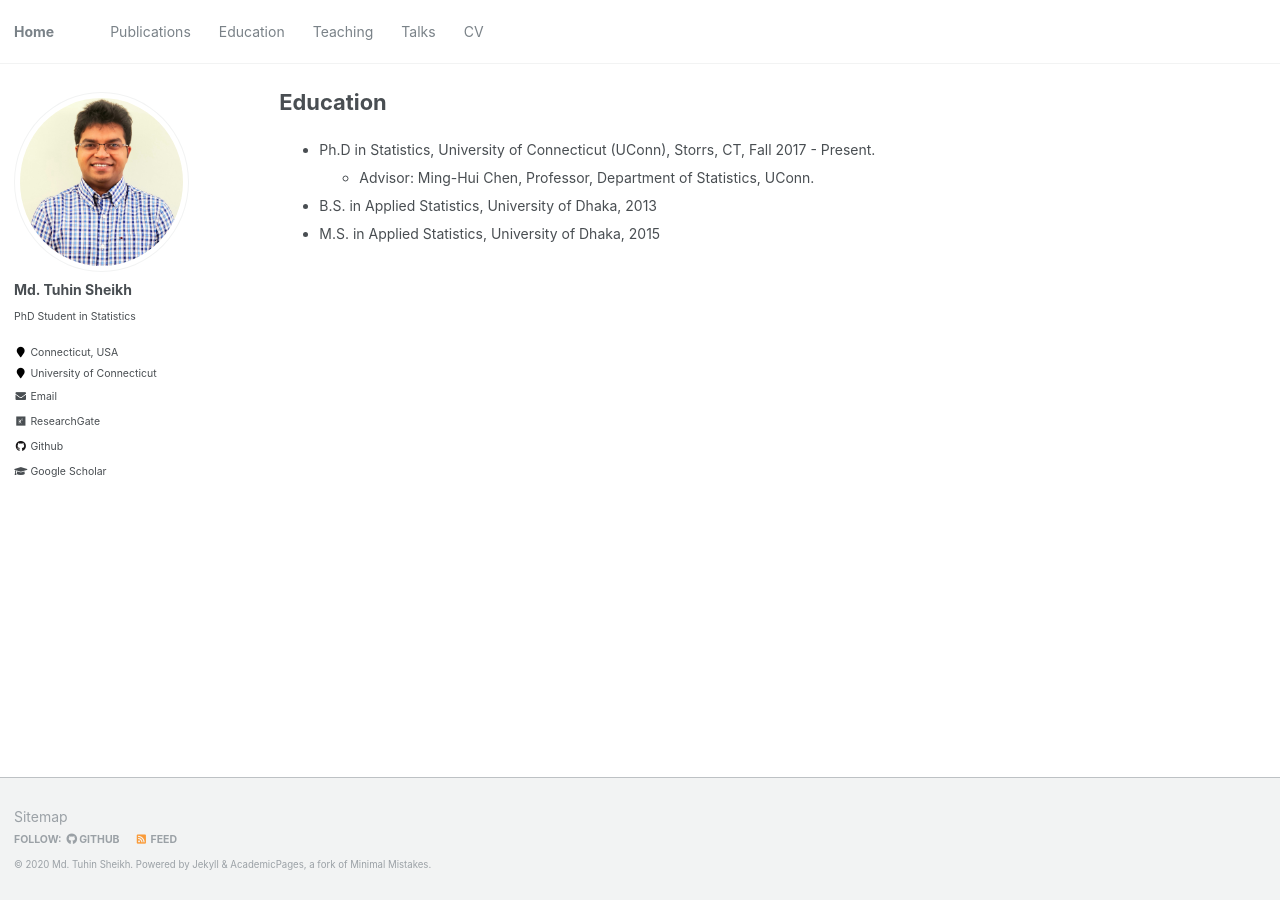
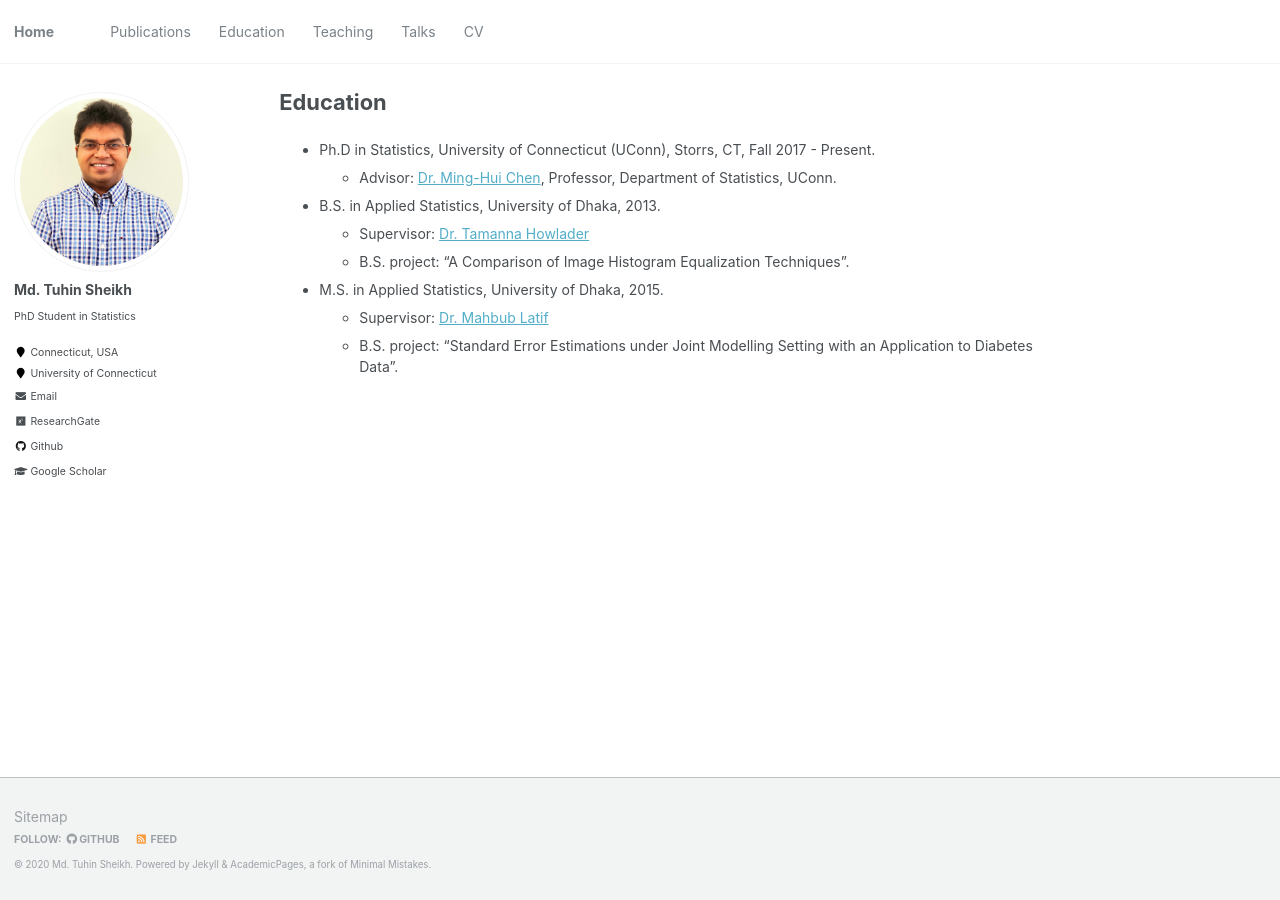
Before and after one commit to mdtuhinsheikh/mdtuhinsheikh.github.io, a Jekyll site: the page built from _pages/education.md, in a window 1280 px wide. Built offline with Jekyll 4.4.1, drawn with Linux system fonts in a browser that asks for light colours.

Commit message:
modified education page

```diff
--- a/_pages/education.md
+++ b/_pages/education.md
@@ -5,6 +5,12 @@ author_profile: true
 ---
 
 * Ph.D in Statistics, University of Connecticut (UConn), Storrs, CT, Fall 2017 - Present.
-  - Advisor: Ming-Hui Chen, Professor, Department of Statistics, UConn.
-* B.S. in Applied Statistics, University of Dhaka, 2013
-* M.S. in Applied Statistics, University of Dhaka, 2015
+  - Advisor: [Dr. Ming-Hui Chen](https://stat.uconn.edu/ming-hui-chen/),
+  Professor, Department of Statistics, UConn.
+* B.S. in Applied Statistics, University of Dhaka, 2013.
+  - Supervisor: [Dr. Tamanna Howlader](https://www.isrt.ac.bd/people/tamanna/)
+  - B.S. project: "A Comparison of Image Histogram Equalization Techniques".
+* M.S. in Applied Statistics, University of Dhaka, 2015.
+  - Supervisor: [Dr. Mahbub Latif](https://www.isrt.ac.bd/people/mlatif/)
+  - B.S. project: "Standard Error Estimations under Joint Modelling Setting
+  with an Application to Diabetes Data".
```
